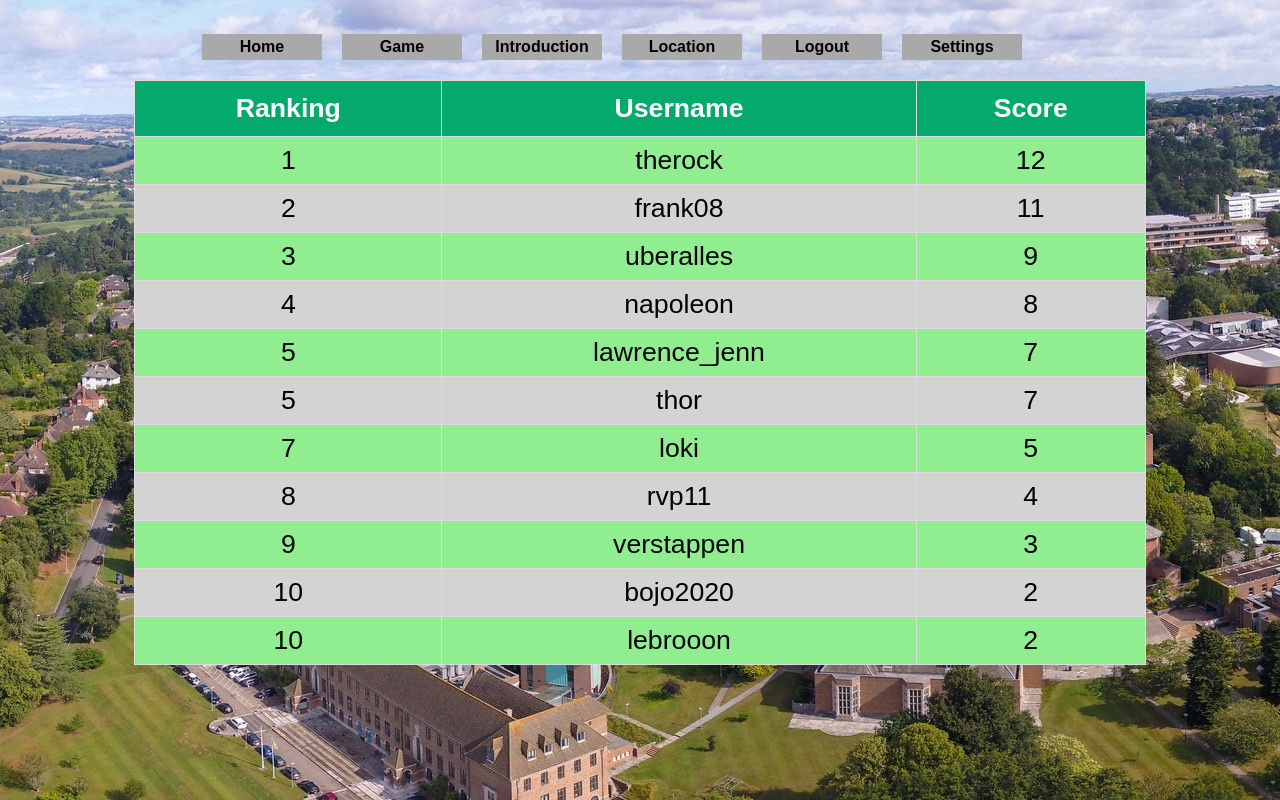
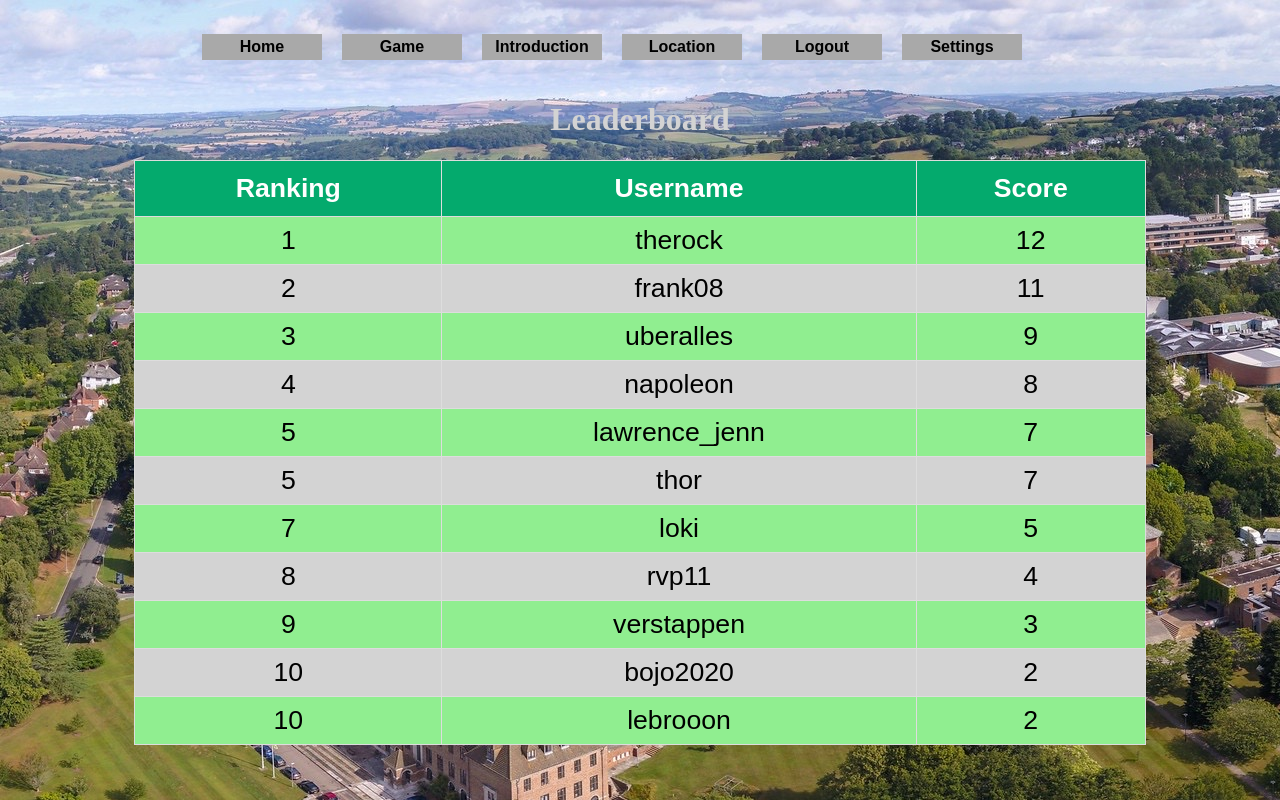
Before and after one commit to JS0832/Group_project, a Django app: page /campus_exploration/ in a window 1280 px wide. Run offline with Django 3.2, Linux system fonts and the light colour scheme.

Commit message:
minor tweaks with styles

```diff
--- a/mysite/websiteApp/templates/websiteApp/campus_exploration.html
+++ b/mysite/websiteApp/templates/websiteApp/campus_exploration.html
@@ -69,7 +69,9 @@
     <div id = "customers">
     -->
 
-
+    <div>
+        <h1 style="font-family: '3ds Light',serif;color: lightgray;
+        text-align: center;">Leaderboard</h1>
         <table id = "leaderboard">
             <tr>
                 <th>Ranking</th>
```
Also changed, not shown: mysite/websiteApp/models.py (+5 -2 lines), mysite/db.sqlite3, mysite/websiteApp/templates/websiteApp/settings.html (renamed from mysite/websiteApp/templates/websiteApp/Settings.html).
